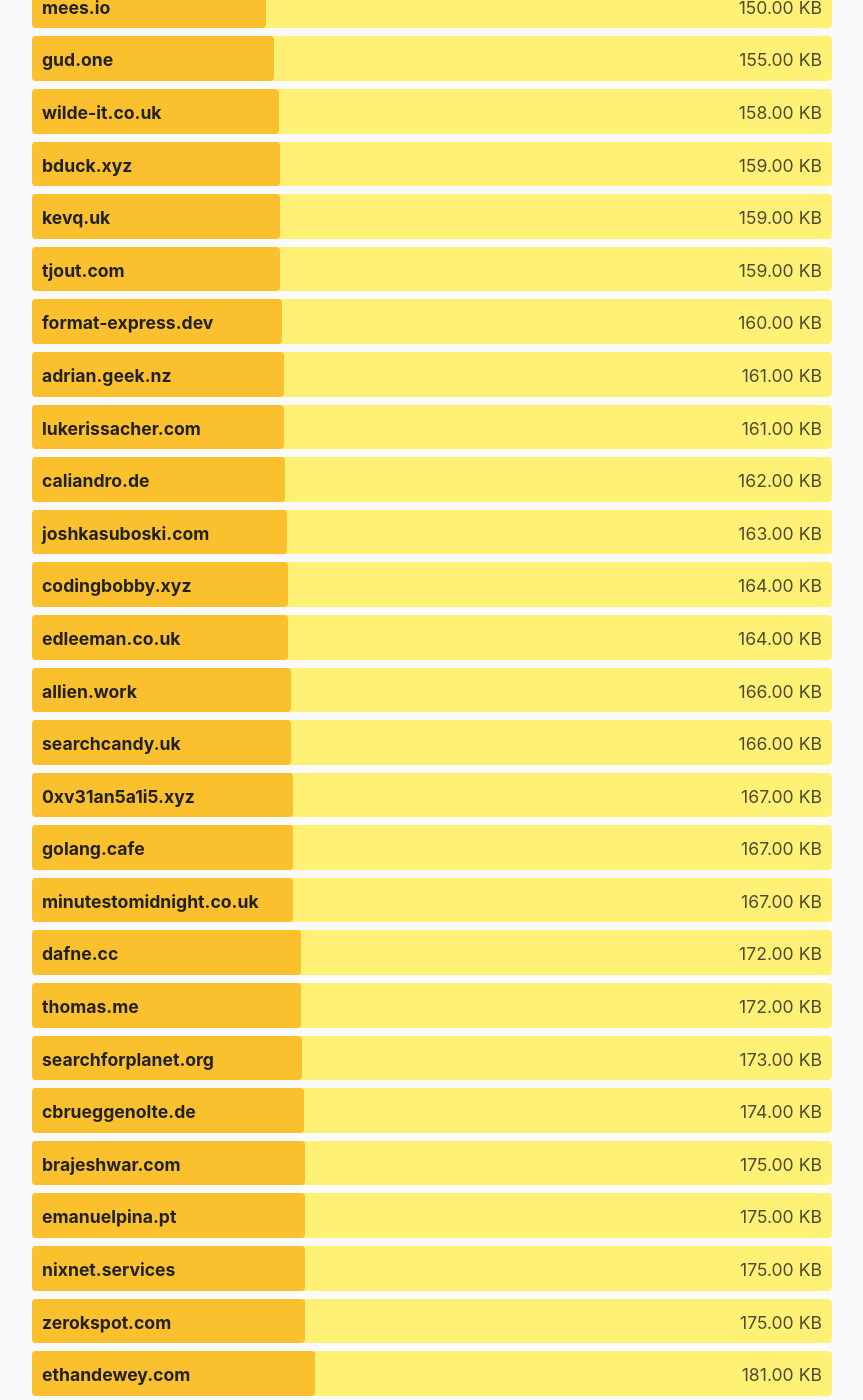
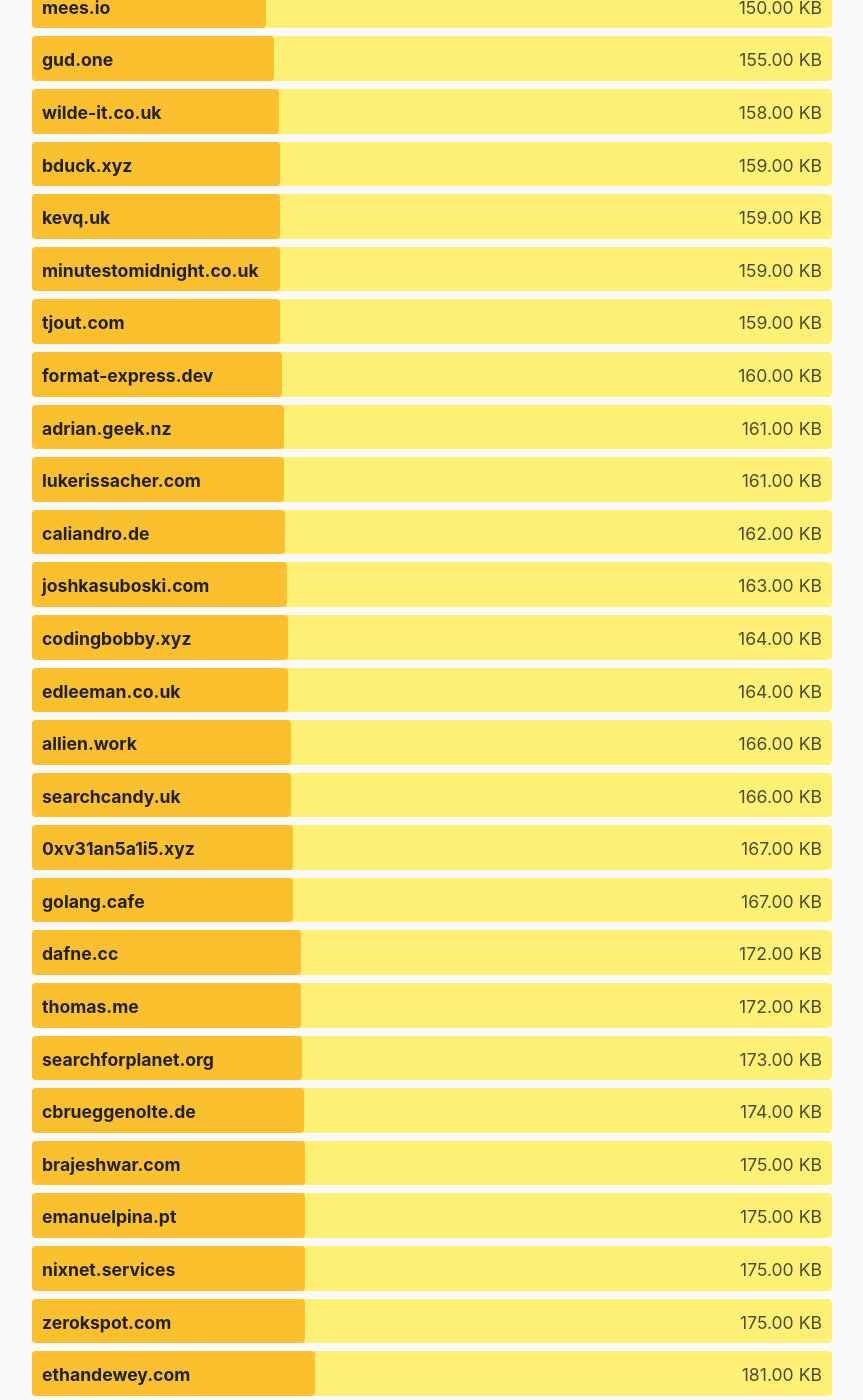
Before and after one commit to kevquirk/512kb.club, a Jekyll site: the page built from index.md, in a window 1280 px wide and 1400 px high, scrolled down 15743 px. Shown: the whole window, without its empty margins (208-1071 px from the left). Built offline with Jekyll 4.4.1, drawn with Linux system fonts in a browser that asks for light colours.

Commit message:
Updated size for minutestomidnight.co.uk
https://gtmetrix.com/reports/minutestomidnight.co.uk/MgWUEX0z/

```diff
--- a/_data/sites.yml
+++ b/_data/sites.yml
@@ -1250,8 +1250,8 @@
 
 - domain: minutestomidnight.co.uk
   url: https://minutestomidnight.co.uk
-  size: 167
-  last_checked: 2022-01-24
+  size: 159
+  last_checked: 2022-03-17
 
 - domain: minwiz.com
   url: https://minwiz.com/
```
